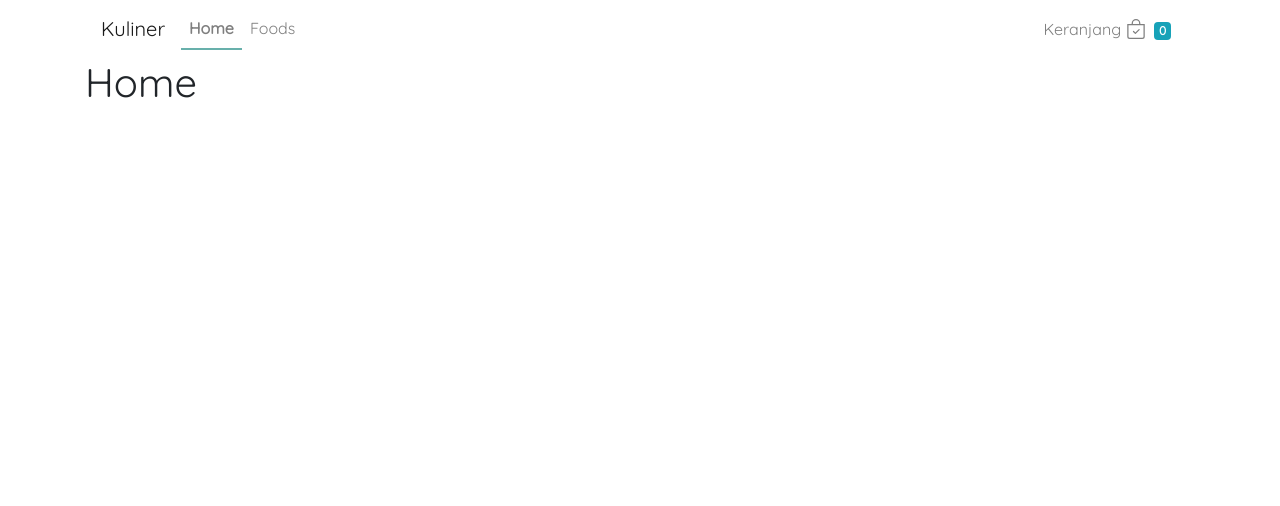
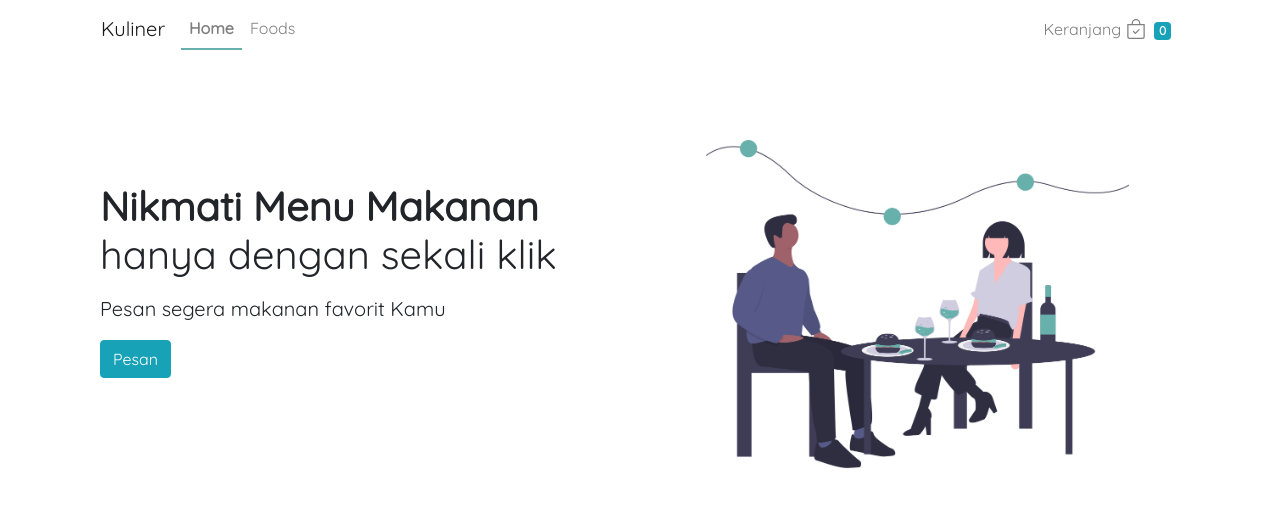
Before and after one commit to zulkiflijufri/vue-masakin, a Vue app: page / in a window 1280 px wide. Shown: the top 506 px of the page. Built offline with nearby package versions, Linux system fonts and the light colour scheme.

Commit message:
Add component hero

```diff
--- a/src/views/Home.vue
+++ b/src/views/Home.vue
@@ -1,13 +1,15 @@
 <template>
   <div class="container">
-    <!-- <div> -->
-    <h1>Home</h1>
-    <!-- </div> -->
+    <Hero />
   </div>
 </template>
 
 <script>
+import Hero from "../components/Hero";
 export default {
   name: "Home",
+  components: {
+    Hero,
+  },
 };
 </script>
```
Also changed, not shown: src/assets/logo.png (deleted).
